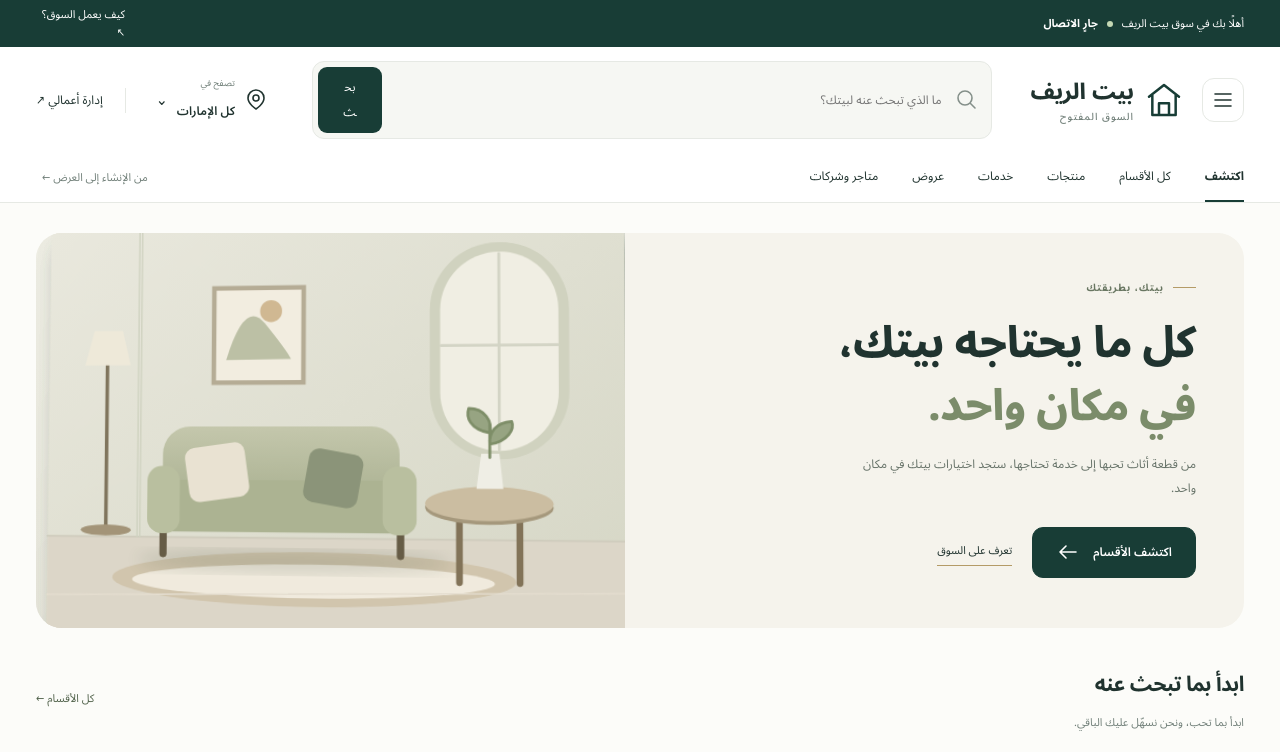
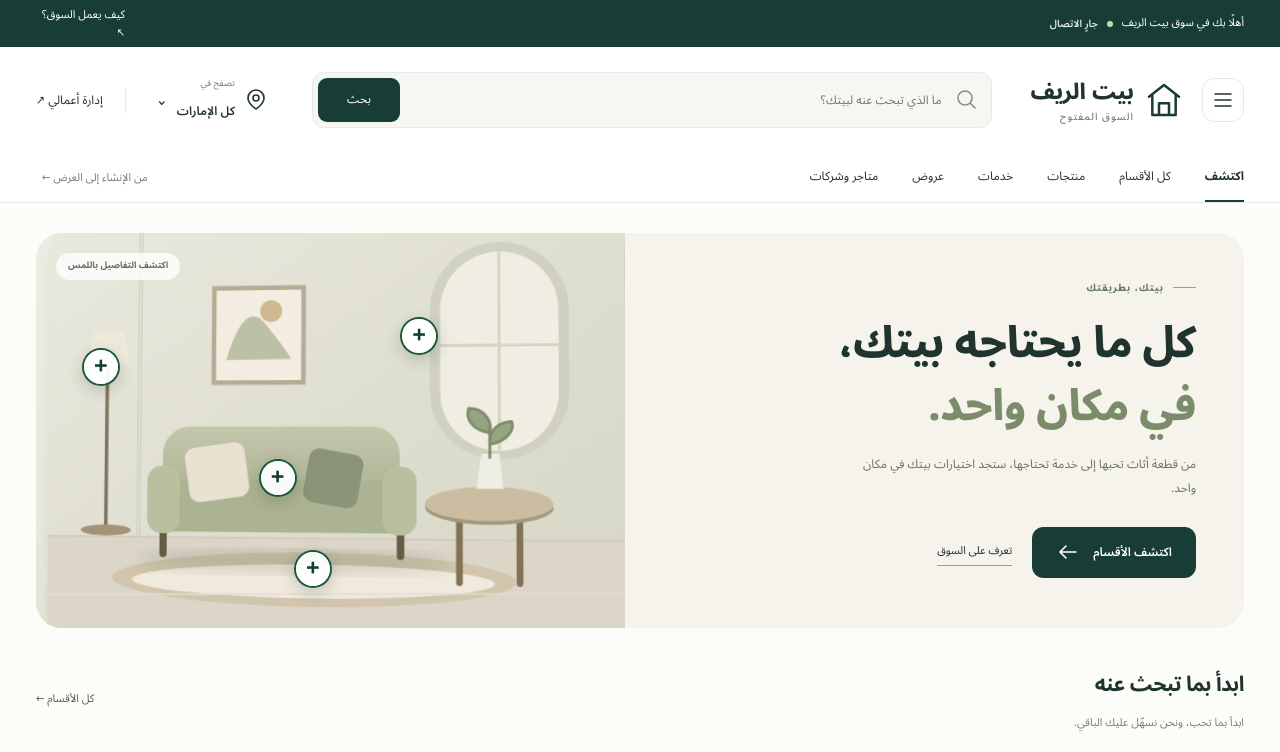
Before and after one commit to bietalreef/bietalreef-markplec-cloudflare, a website with bundled scripts: page index.html in a window 1280 px wide. Shown: the top 752 px of the page. Built offline with nearby package versions, Linux system fonts and the light colour scheme.

Commit message:
build: include guest market interactive-scene assets in test-only release

```diff
--- a/index.html
+++ b/index.html
@@ -10,6 +10,7 @@
   <link rel="stylesheet" href="/styles.css">
   <link rel="stylesheet" href="/footer-ux.css">
   <link rel="stylesheet" href="/mobile-ux.css">
+  <link rel="stylesheet" href="/scene-ux.css">
   <script src="/app.js" type="module"></script>
 </head>
 <body>
```
